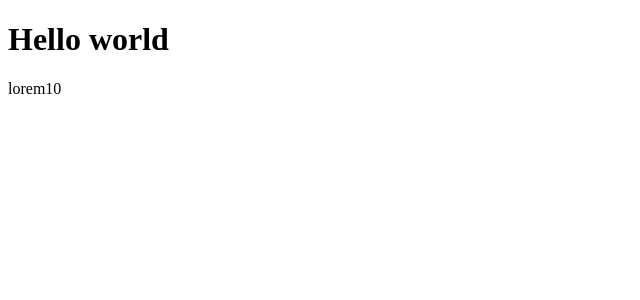
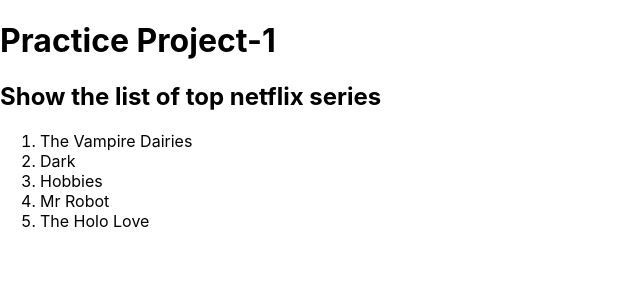
Before and after one commit to Divyanshi-Bansal/Practice-React, a React (Create React App) app: page / in a window 1280 px wide. Shown: the top 300 px of the page, without its empty margins (0-640 px from the left). Built offline with nearby package versions, Linux system fonts and the light colour scheme.

Commit message:
netflix project

```diff
--- a/src/App.js
+++ b/src/App.js
@@ -1,23 +1,12 @@
 import logo from './logo.svg';
 import './App.css';
+import React from 'react';
+import netflixSeries from './Projects/netflixSeries';
 
 function App() {
   return (
-    <div className="App">
-      <header className="App-header">
-        <img src={logo} className="App-logo" alt="logo" />
-        <p>
-          Edit <code>src/App.js</code> and save to reload.
-        </p>
-        <a
-          className="App-link"
-          href="https://reactjs.org"
-          target="_blank"
-          rel="noopener noreferrer"
-        >
-          Learn React
-        </a>
-      </header>
+    <div >
+      <netflixSeries />
     </div>
   );
 }
--- /dev/null
+++ b/src/Projects/netflixSeries.js
@@ -0,0 +1,19 @@
+import React, { Component } from 'react'
+
+export default class netflixSeries extends Component {
+    render() {
+        return (
+            <div>
+                    <h1>Practice Project-1 </h1>
+                    <h2>Show the list of top netflix series</h2>
+                    <ol>
+                    <li>The Vampire Dairies</li>
+                    <li>Dark</li>
+                    <li>Hobbies</li>
+                    <li>Mr Robot</li>
+                    <li>The Holo Love </li>
+                    </ol>
+            </div>
+        )
+    }
+}
--- a/src/index.js
+++ b/src/index.js
@@ -1,25 +1,39 @@
 import React from 'react'; //we using this module just because of we use jsx expression.
 import ReactDOM from 'react-dom';
-// import './index.css';
-// import App from './App';
-// import reportWebVitals from './reportWebVitals';
+import './index.css';
+import App from './App';
+import reportWebVitals from './reportWebVitals';
+
+ReactDOM.render(
+  // <React.StrictMode>
+  //   <App />
+  // </React.StrictMode>
+  <React.Fragment>
+    <h1>Practice Project-1 </h1>
+    <h2>Show the list of top netflix series</h2>
+    <ol>
+    <li>The Vampire Dairies</li>
+    <li>Dark</li>
+    <li>Hobbies</li>
+    <li>Mr Robot</li>
+    <li>The Holo Love </li>
+    </ol>
+  </React.Fragment>
+  ,
+  document.getElementById('root')
+);
+
+// If you want to start measuring performance in your app, pass a function
+// to log results (for example: reportWebVitals(console.log))
+// or send to an analytics endpoint. Learn more: https://bit.ly/CRA-vitals
+reportWebVitals();
+
 
 // ReactDOM.render(
-//   <React.StrictMode>
-//     <App />
-//   </React.StrictMode>,
-//   document.getElementById('root')
-// );
-
-// // If you want to start measuring performance in your app, pass a function
-// // to log results (for example: reportWebVitals(console.log))
-// // or send to an analytics endpoint. Learn more: https://bit.ly/CRA-vitals
-// reportWebVitals();
+//   <React.Fragment>
+//     <h1>Hello world</h1>
+//     <p>Practicising React</p>
+//     <h2>By Divyanshi Bansal</h2>
 
 
-ReactDOM.render(
-  <React.Fragment>
-   <h1>Hello world</h1>
-  <p>lorem10</p>
-
-  </React.Fragment>, document.getElementById('root'));
+//   </React.Fragment>, document.getElementById('root'));
```
